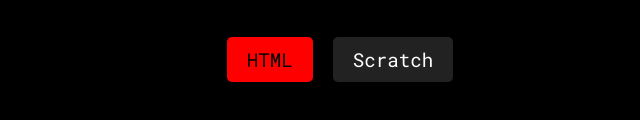
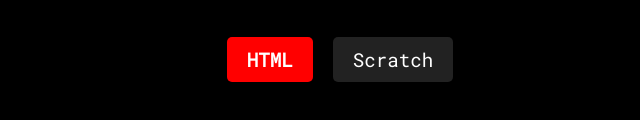
Before and after one commit to huskey404/squared, a plain HTML site: page index.html in a window 1280 px wide. In both pictures the pointer is over the link "HTML". Shown: the part 416-536 px from the top of the page, 300-940 px from the left. Drawn offline with Linux system fonts and the light colour scheme.

Commit message:
fixing readability

```diff
--- a/index.html
+++ b/index.html
@@ -42,10 +42,11 @@
         }
         .button:hover {
             background-color: #FF0000;
-            color: #000;
+            color: #FFF;
         }
         .button:hover .text {
-            color: #000;
+            color: #FFF;
+            font-weight: bold;
         }
     </style>
 </head>
```
